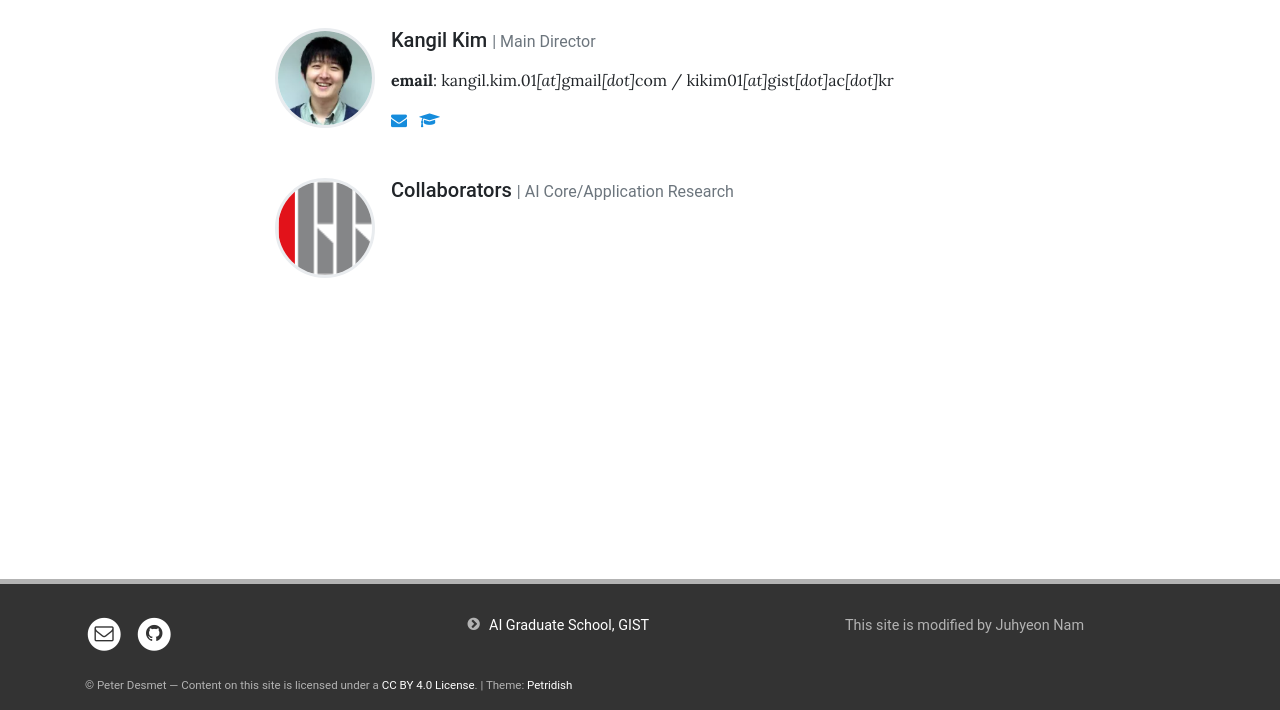
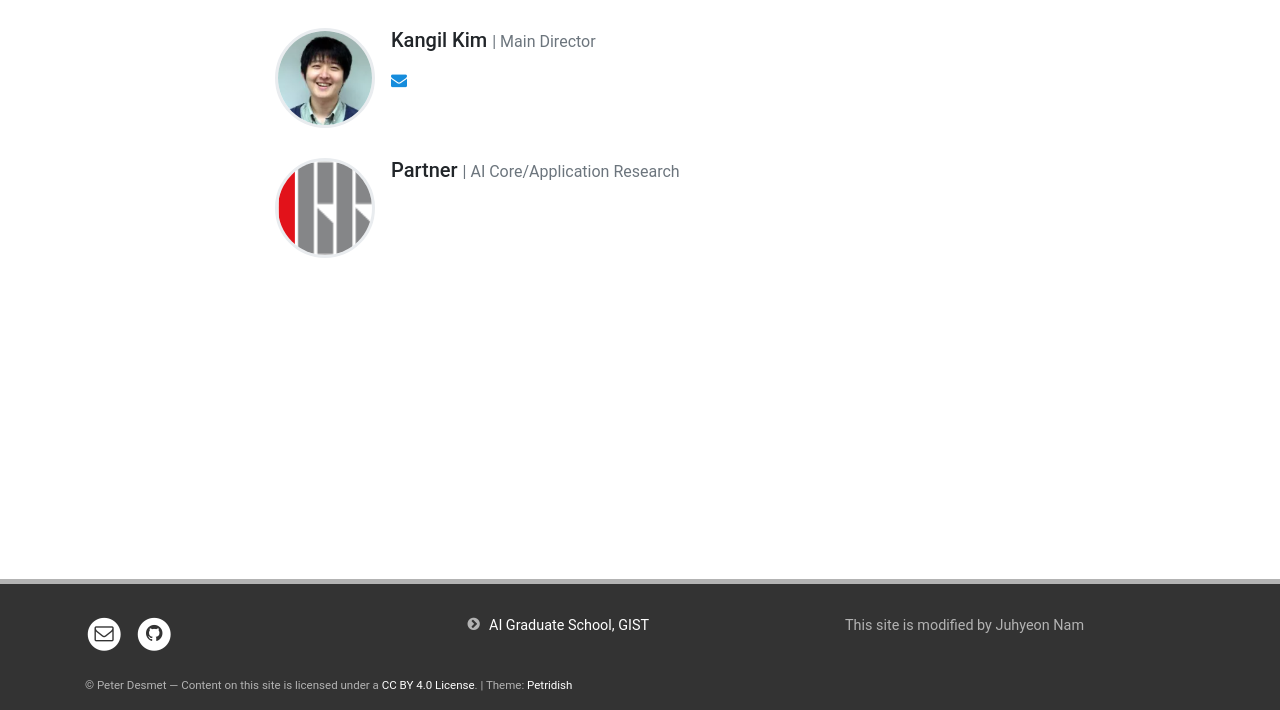
Before and after one commit to youragi/youragi.github.io, a Jekyll site: the page built from pages/team/all.md, in a window 1280 px wide, cut to the strip 324-1034 px from the top of the page. Built offline with Jekyll 4.4.1, drawn with Linux system fonts in a browser that asks for light colours.

Commit message:
team_Rev

```diff
--- a/_data/navigation.yml
+++ b/_data/navigation.yml
@@ -5,7 +5,7 @@
   #- text: Research
   #href: /research/
 - text: Team
-  href: /people/
+  href: /team/
   #  menu:
 #  - text: ALL
 #    href: /people/
--- a/_data/team.yml
+++ b/_data/team.yml
@@ -3,14 +3,12 @@
 - name: Kangil Kim
   role: Main Director # Will appear next to name
   image: assets/img/team/prof.jpg # Can be external link
-  description: > # Can be Markdown
-    **email**: kangil.kim.01*[at]*gmail*[dot]*com / kikim01*[at]*gist*[dot]*ac*[dot]*kr
+  #description: > # Can be Markdown
+  #  **email**: kangil.kim.01*[at]*gmail*[dot]*com / kikim01*[at]*gist*[dot]*ac*[dot]*kr
   email: kangil.kim.01@gmail.com
-  scholar: https://scholar.google.co.kr/citations?user=RZggOtkAAAAJ&hl=ko&oi=ao
+  #scholar: https://scholar.google.co.kr/citations?user=RZggOtkAAAAJ&hl=ko&oi=ao
 
-
-
-- name: Collaborators
+- name: Partner
   role: AI Core/Application Research
   image: assets/img/IRR_logo.png
   #homepage: irrlab.github.io
```
Also changed, not shown: pages/home.md (+1 -9 lines).
